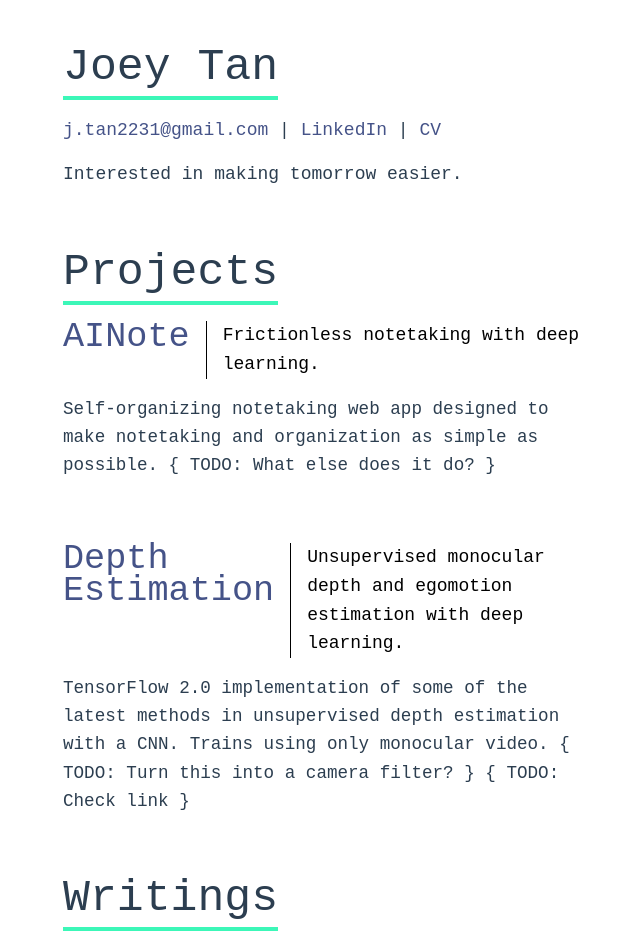
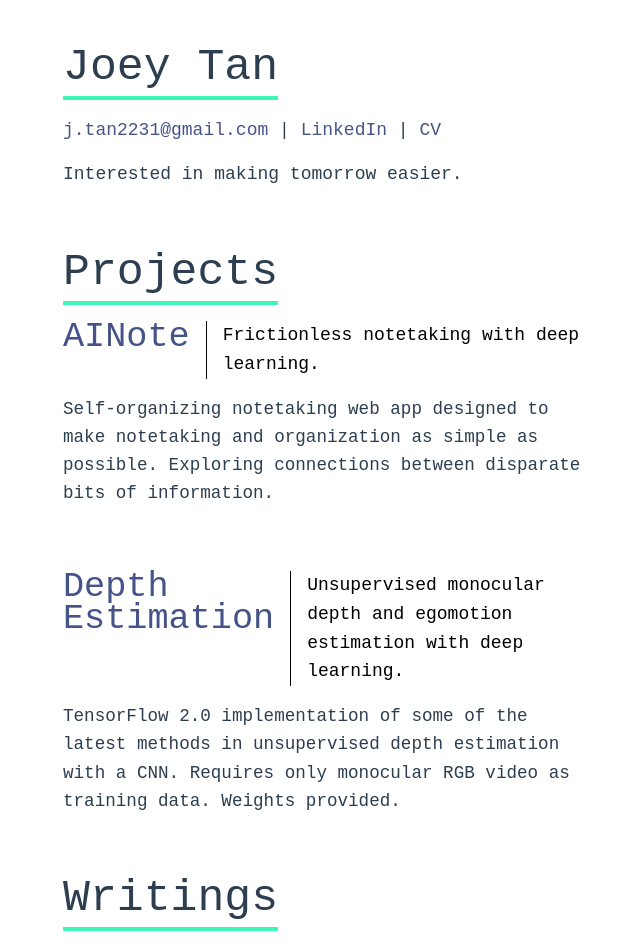
Before and after one commit to JTan2231/JTan2231.github.io-old, a Vue app: page / in a window 1280 px wide. Shown: the top 952 px of the page, without its empty margins (17-657 px from the left). Built offline with nearby package versions, Linux system fonts and the light colour scheme.

Commit message:
project wording

```diff
--- a/src/components/MainPage.vue
+++ b/src/components/MainPage.vue
@@ -31,13 +31,13 @@ import Project from "./Project.vue";
                 </template>
 
                 <template #description>
-                    Self-organizing notetaking web app designed to make notetaking and organization as simple as possible. { TODO: What else does it do? }
+                    Self-organizing notetaking web app designed to make notetaking and organization as simple as possible. Exploring connections between disparate bits of information.
                 </template>
             </Project>
 
             <Project>
                 <template #projectName>
-                    <a href="https://github.com/JTan2231/depth-estimation">Depth Estimation</a>
+                    <a href="https://github.com/JTan2231/depth-prediction/" target="_blank" rel="noopener noreferrer">Depth Estimation</a>
                 </template>
 
                 <template #tooling>
@@ -45,7 +45,7 @@ import Project from "./Project.vue";
                 </template>
 
                 <template #description>
-                    TensorFlow 2.0 implementation of some of the latest methods in unsupervised depth estimation with a CNN. Trains using only monocular video. { TODO: Turn this into a camera filter? } { TODO: Check link }
+                    TensorFlow 2.0 implementation of some of the latest methods in unsupervised depth estimation with a CNN. Requires only monocular RGB video as training data. Weights provided.
                 </template>
             </Project>
 
```
